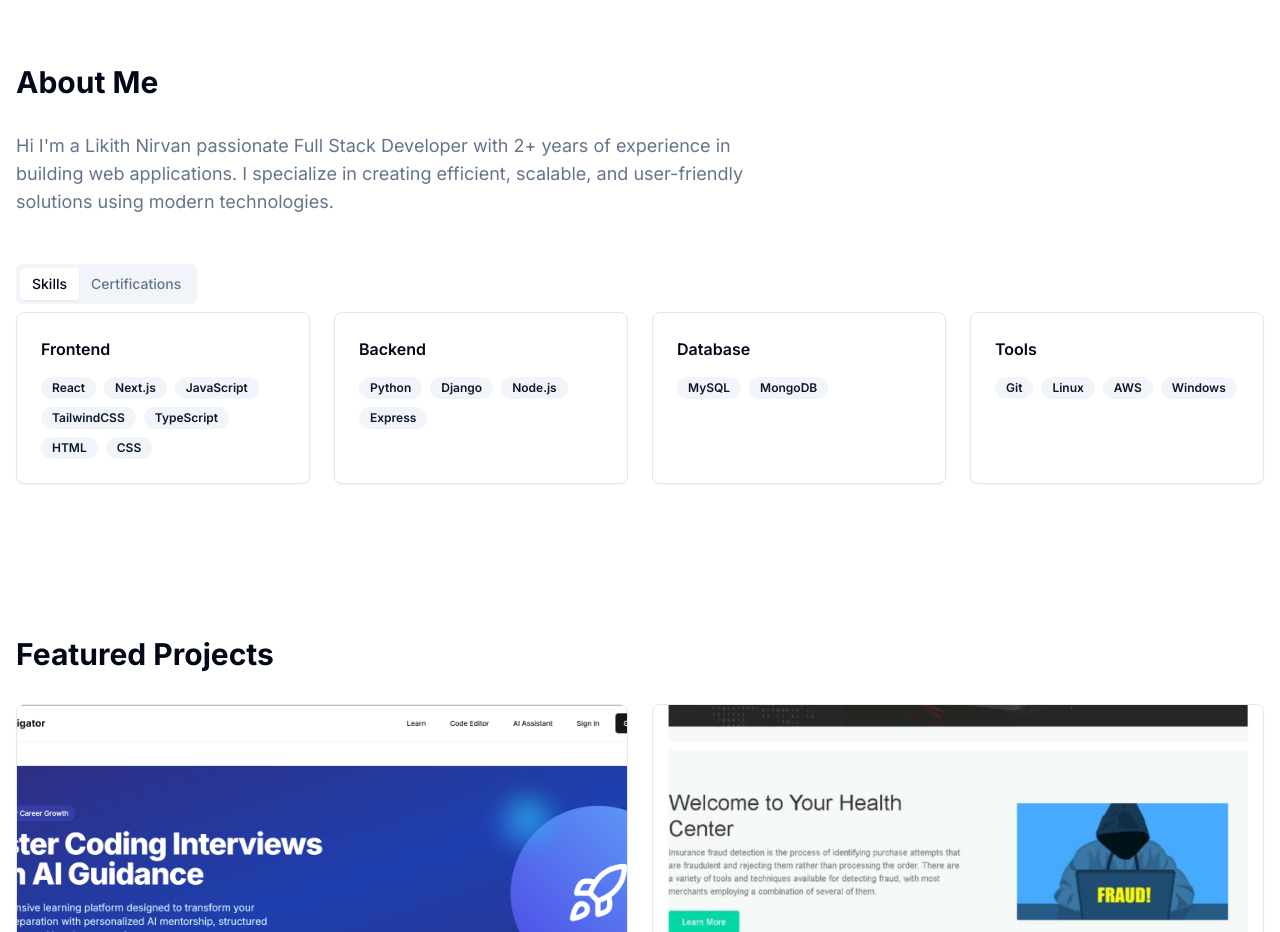
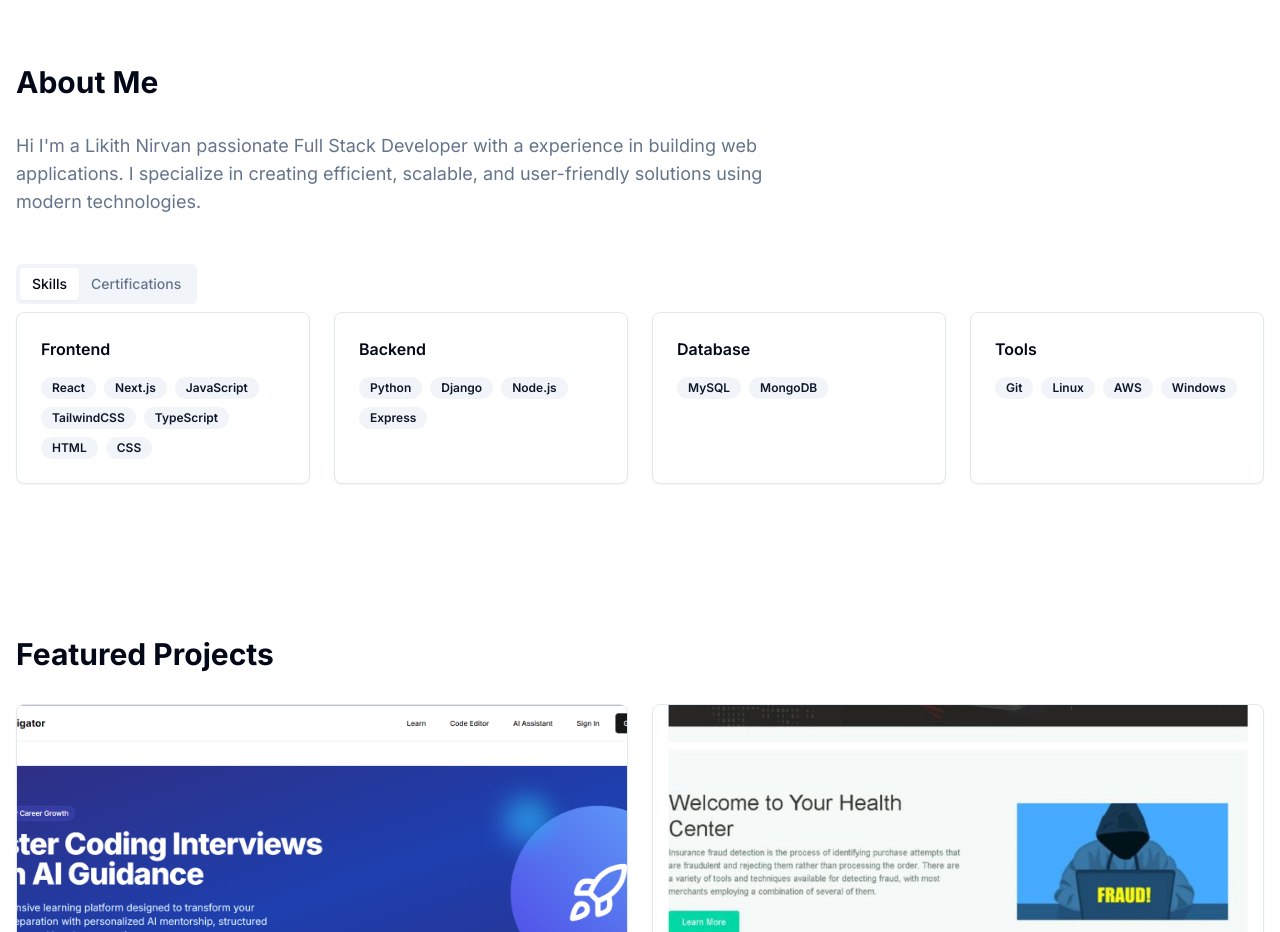
Before and after one commit to Likith077/Portfolio, a Next.js app: page / in a window 1280 px wide. Shown: the part 865-1797 px from the top of the page. Built offline with nearby package versions, Linux system fonts and the light colour scheme.

Commit message:
Fix grammatical error in About Me section

```diff
--- a/components/sections/about.tsx
+++ b/components/sections/about.tsx
@@ -57,7 +57,7 @@ export function AboutSection() {
       >
         <h2 className="text-3xl font-bold mb-8">About Me</h2>
         <p className="text-lg text-muted-foreground mb-12 max-w-3xl">
-          Hi I'm a Likith Nirvan passionate Full Stack Developer with 2+ years of experience in building
+          Hi I'm a Likith Nirvan passionate Full Stack Developer with a experience in building
           web applications. I specialize in creating efficient, scalable, and
           user-friendly solutions using modern technologies.
         </p>
```
